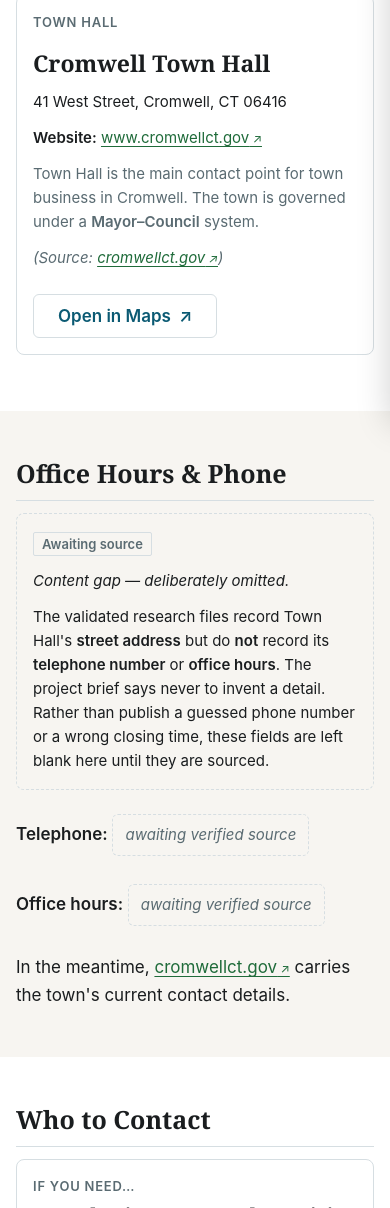
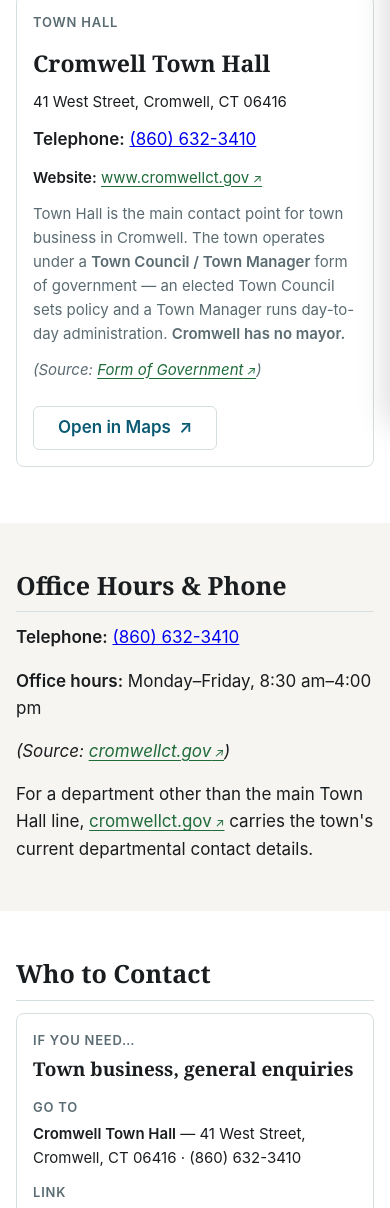
Before and after one commit to SpringTeasers/cromwell-community, a plain HTML site: page contact.html in a window 390 px wide. Shown: the part 428-1636 px from the top of the page. Drawn offline with Linux system fonts and the light colour scheme.

Commit message:
Rebuild contact: Town Council/Town Manager, phone + hours, transit row; remove placeholders

```diff
--- a/contact.html
+++ b/contact.html
@@ -154,11 +154,12 @@
           <address class="card__address">
             41 West Street, Cromwell, CT 06416
           </address>
+          <p class="card__telephone"><strong>Telephone:</strong> <a href="tel:+18606323410">(860) 632-3410</a></p>
           <p class="card__website"><strong>Website:</strong>
             <a class="link-external" href="https://www.cromwellct.gov/" target="_blank" rel="noopener">www.cromwellct.gov<span class="link-external__glyph" aria-hidden="true"> &#8599;</span><span class="sr-only">(opens in a new tab)</span></a>
           </p>
-          <p class="card__body">Town Hall is the main contact point for town business in Cromwell. The town is governed under a <strong>Mayor&ndash;Council</strong> system.</p>
-          <p class="card__body"><em>(Source: <a class="link-external" href="https://www.cromwellct.gov/" target="_blank" rel="noopener">cromwellct.gov<span class="link-external__glyph" aria-hidden="true"> &#8599;</span><span class="sr-only">(opens in a new tab)</span></a>)</em></p>
+          <p class="card__body">Town Hall is the main contact point for town business in Cromwell. The town operates under a <strong>Town Council / Town Manager</strong> form of government &mdash; an elected Town Council sets policy and a Town Manager runs day-to-day administration. <strong>Cromwell has no mayor.</strong></p>
+          <p class="card__body"><em>(Source: <a class="link-external" href="https://cromwellct.gov/167/Form-of-Government" target="_blank" rel="noopener">Form of Government<span class="link-external__glyph" aria-hidden="true"> &#8599;</span><span class="sr-only">(opens in a new tab)</span></a>)</em></p>
           <div class="card__actions">
             <a class="btn btn--ghost" href="https://www.google.com/maps/search/?api=1&amp;query=41+West+Street%2C+Cromwell%2C+CT+06416" target="_blank" rel="noopener">Open in Maps <span aria-hidden="true">&#8599;</span><span class="sr-only">(opens in a new tab)</span></a>
           </div>
@@ -172,16 +173,12 @@
     <div class="wrap prose">
       <h2 id="hours-h2">Office Hours &amp; Phone</h2>
 
-      <div class="section--awaiting">
-        <span class="status-tag status-tag--pending">Awaiting source</span>
-        <p class="awaiting-line">Content gap &mdash; deliberately omitted.</p>
-        <p>The validated research files record Town Hall's <strong>street address</strong> but do <strong>not</strong> record its <strong>telephone number</strong> or <strong>office hours</strong>. The project brief says never to invent a detail. Rather than publish a guessed phone number or a wrong closing time, these fields are left blank here until they are sourced.</p>
-      </div>
+      <p><strong>Telephone:</strong> <a href="tel:+18606323410">(860) 632-3410</a></p>
+      <p><strong>Office hours:</strong> Monday&ndash;Friday, 8:30 am&ndash;4:00 pm</p>
 
-      <p><strong>Telephone:</strong> <span class="field--placeholder">awaiting verified source</span></p>
-      <p><strong>Office hours:</strong> <span class="field--placeholder">awaiting verified source</span></p>
+      <p><em>(Source: <a class="link-external" href="https://www.cromwellct.gov/" target="_blank" rel="noopener">cromwellct.gov<span class="link-external__glyph" aria-hidden="true"> &#8599;</span><span class="sr-only">(opens in a new tab)</span></a>)</em></p>
 
-      <p>In the meantime, <a class="link-external" href="https://www.cromwellct.gov/" target="_blank" rel="noopener">cromwellct.gov<span class="link-external__glyph" aria-hidden="true"> &#8599;</span><span class="sr-only">(opens in a new tab)</span></a> carries the town's current contact details.</p>
+      <p>For a department other than the main Town Hall line, <a class="link-external" href="https://www.cromwellct.gov/" target="_blank" rel="noopener">cromwellct.gov<span class="link-external__glyph" aria-hidden="true"> &#8599;</span><span class="sr-only">(opens in a new tab)</span></a> carries the town's current departmental contact details.</p>
     </div>
   </section>
 
@@ -202,7 +199,7 @@
         <tbody>
           <tr>
             <td data-label="If you need…" class="cell--lead">Town business, general enquiries</td>
-            <td data-label="Go to"><strong>Cromwell Town Hall</strong> &mdash; 41 West Street, Cromwell, CT 06416</td>
+            <td data-label="Go to"><strong>Cromwell Town Hall</strong> &mdash; 41 West Street, Cromwell, CT 06416 &middot; (860) 632-3410</td>
             <td data-label="Link"><a class="link-external table__link" href="https://www.cromwellct.gov/" target="_blank" rel="noopener">cromwellct.gov<span class="link-external__glyph" aria-hidden="true"> &#8599;</span><span class="sr-only">(opens in a new tab)</span></a></td>
           </tr>
           <tr>
@@ -224,6 +221,11 @@
             <td data-label="If you need…" class="cell--lead">Water account and service issues</td>
             <td data-label="Go to"><strong>Connecticut Water</strong></td>
             <td data-label="Link"><a class="link-external table__link" href="https://www.connecticutwater.com" target="_blank" rel="noopener">connecticutwater.com<span class="link-external__glyph" aria-hidden="true"> &#8599;</span><span class="sr-only">(opens in a new tab)</span></a></td>
+          </tr>
+          <tr>
+            <td data-label="If you need…" class="cell--lead">Bus routes and timetables</td>
+            <td data-label="Go to"><strong>CTtransit</strong> (906 Cromwell Express) &middot; <strong>River Valley Transit</strong></td>
+            <td data-label="Link"><a class="link-external table__link" href="https://www.cttransit.com/" target="_blank" rel="noopener">cttransit.com<span class="link-external__glyph" aria-hidden="true"> &#8599;</span><span class="sr-only">(opens in a new tab)</span></a> &middot; <a class="link-external table__link" href="https://www.middletownareatransit.org/" target="_blank" rel="noopener">middletownareatransit.org<span class="link-external__glyph" aria-hidden="true"> &#8599;</span><span class="sr-only">(opens in a new tab)</span></a></td>
           </tr>
         </tbody>
       </table>
```
